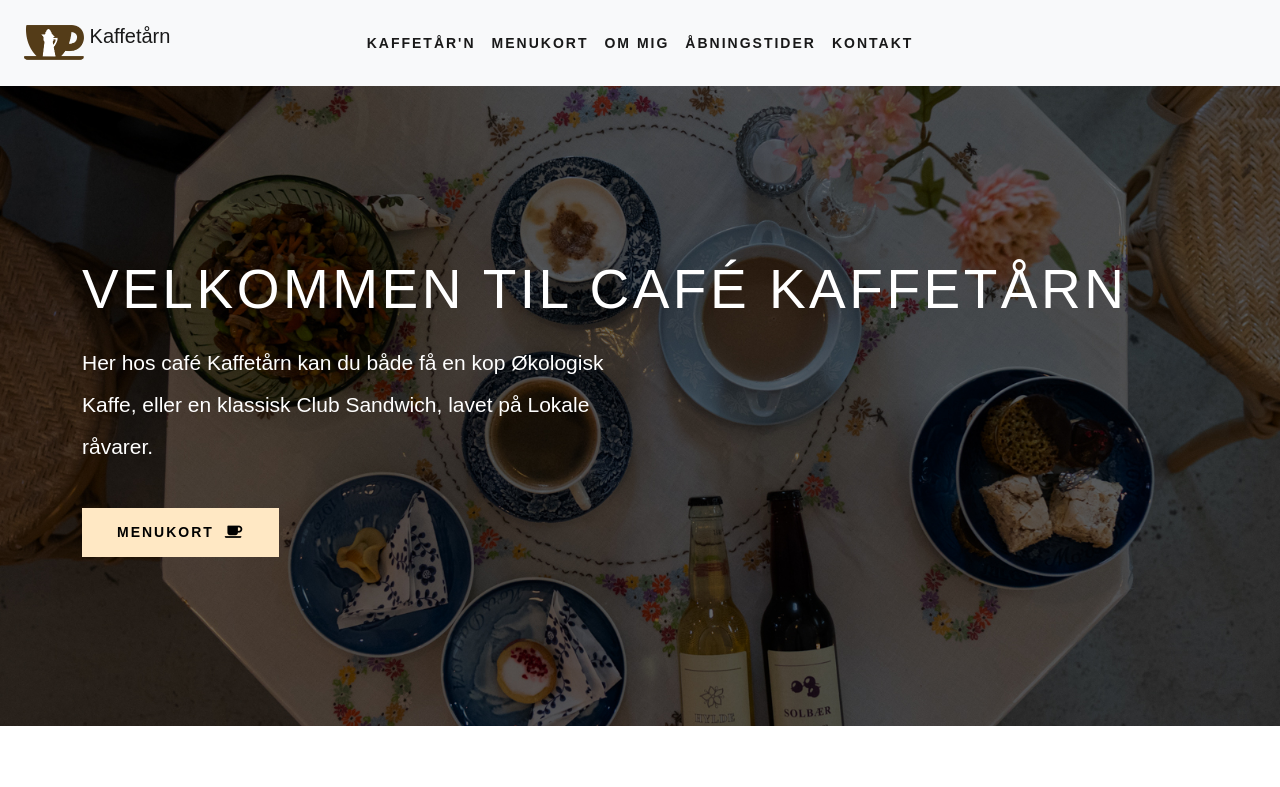
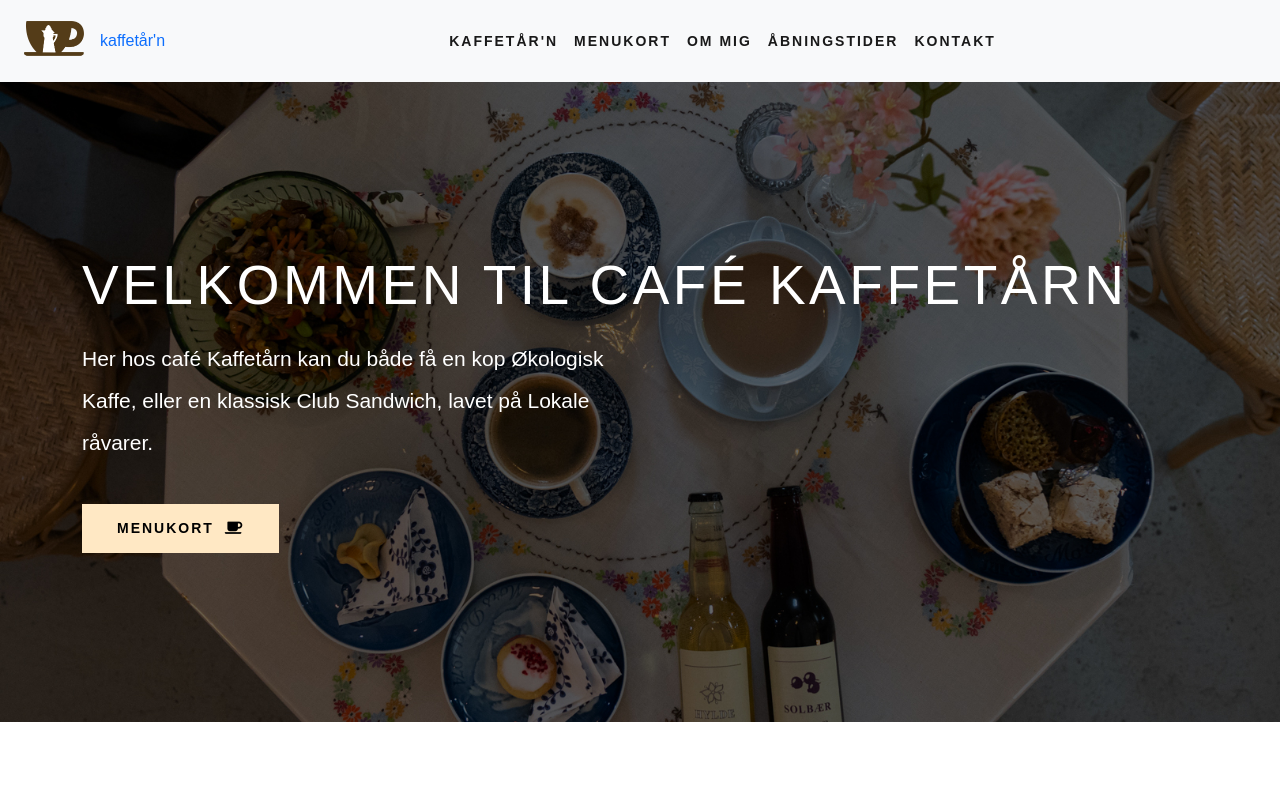
Before and after one commit to oeme0044/eksamen2, a website: page index.html in a window 1280 px wide. Shown: the top 787 px of the page. Drawn offline with nearby package versions, Linux system fonts and the light colour scheme; files that its build step writes are made by us from their sources.

Commit message:
ny kode med logo billede og tekst tilføjet til navbaren

```diff
--- a/index.html
+++ b/index.html
@@ -24,16 +24,21 @@
 		<nav class="navbar navbar-light bg-light">
 			<div class="container">
 				<a class="navbar-brand" href="#">
-					<img src="img/logoudendamp.png" alt="" width="60" height="40" class="d-inline-block align-text-top">
-					<span>Kaffetårn</span>
+					<img src="img/logoudendamp.png" width="60" height="40" alt="" class="d-inline-block align-top">
 				</a>
+				<ul class="navbar-nav me-auto">
+					<li id="navbarText">
+						<a class="navText" href="#">kaffetår'n</a>
+					</li>
+				</ul>
+
 			</div>
 		</nav>
 		<button class="navbar-toggler" type="button" data-bs-toggle="collapse" data-bs-target="#navbarNav" aria-controls="navbarNav" aria-expanded="false" aria-label="Toggle navigation">
 			<span class="navbar-toggler-icon"></span>
 		</button>
 		<div class="collapse navbar-collapse" id="navbarNav">
-			<ul class="navbar-nav position-middle">
+			<ul class="navbar-nav">
 				<li class="nav-item">
 					<a class="nav-link active" aria-current="page" href="#">kaffetår'n</a>
 				</li>
```
